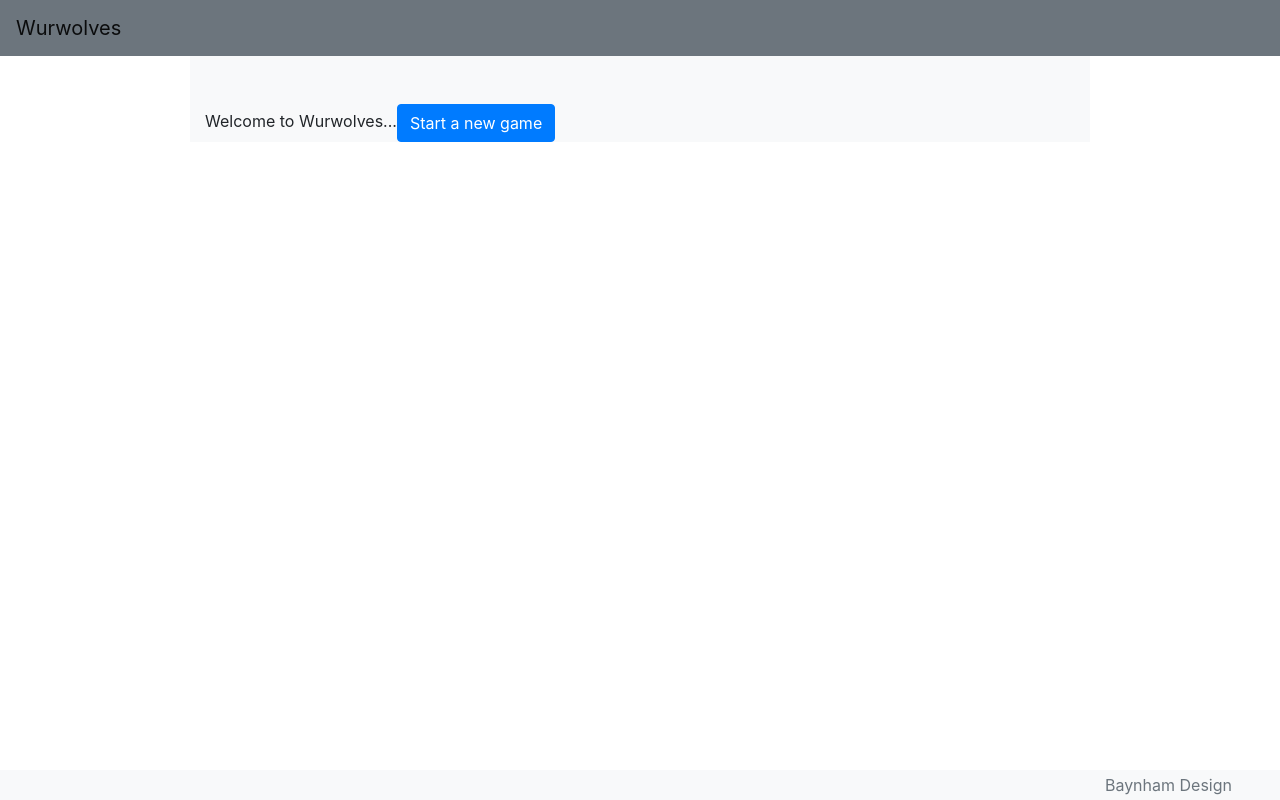
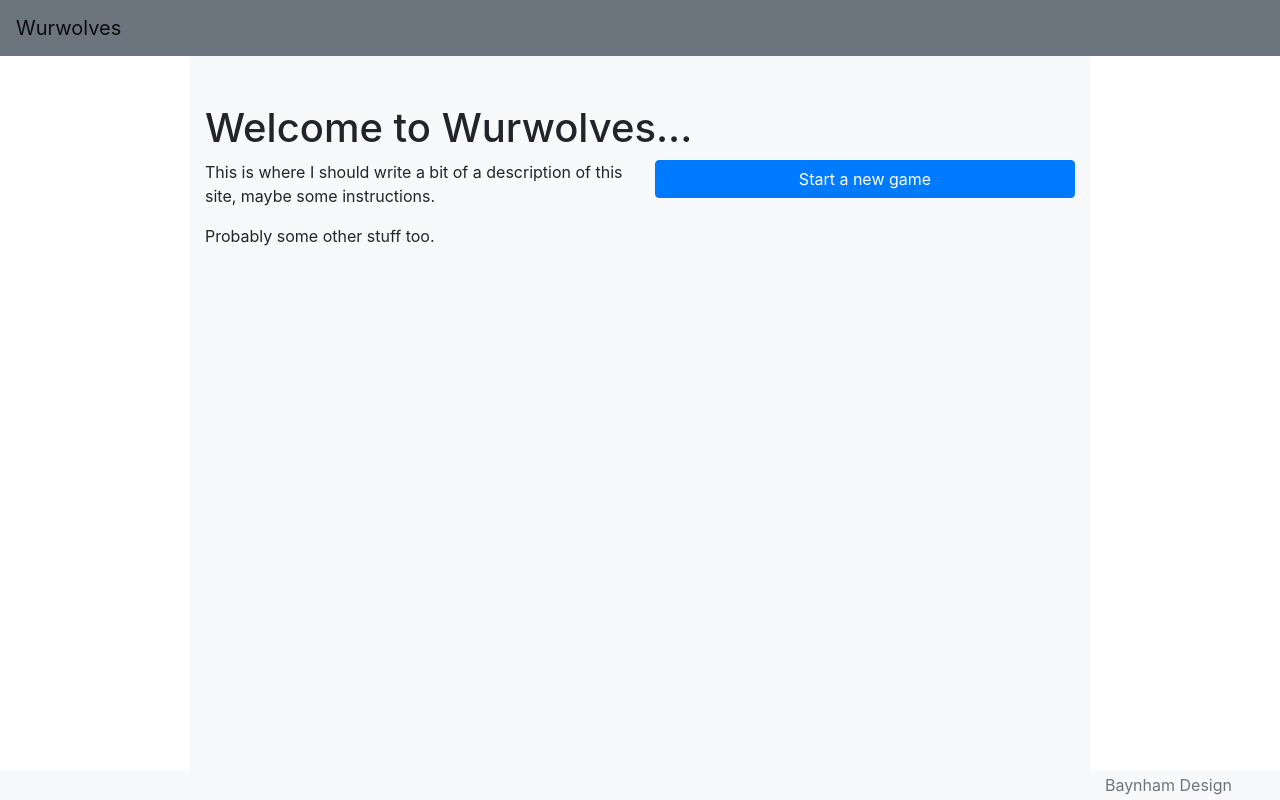
Before and after one commit to charlesbaynham/wurwolves, a React (Create React App) app in the folder react-ui/: page / in a window 1280 px wide. Built offline with nearby package versions, Linux system fonts and the light colour scheme.

Commit message:
Style the home page a bit

```diff
--- a/react-ui/src/App.css
+++ b/react-ui/src/App.css
@@ -18,8 +18,16 @@
   background: #AAA;
 }
 
+#main {
+  display: flex;
+  flex-direction: column;
+}
+#content-box {
+  flex-grow: 1;
+}
+
 @media (min-width: 1200px) {
-  .limited-width {
+  #content-box {
       max-width: 900px;
   }
 }
--- a/react-ui/src/game.js
+++ b/react-ui/src/game.js
@@ -1,15 +1,16 @@
 import React from 'react';
+import Container from 'react-bootstrap/Container';
 
 import Controls from './features/Controls'
 import GridAndChat from './features/GridAndChat'
 
 function Game() {
     return (
-        <div className="container limited-width pt-5 bg-light bg-night-dark">
+        <Container id="content-box" className="container pt-5 bg-light bg-night-dark">
             <GridAndChat />
             <h1 className="row col d-md-block d-none">Your role</h1>
             <Controls />
-        </div>
+        </Container>
     );
 }
 
--- a/react-ui/src/home.js
+++ b/react-ui/src/home.js
@@ -1,17 +1,31 @@
 import React, { Component } from 'react';
 import Button from 'react-bootstrap/Button';
+import Container from 'react-bootstrap/Container';
+import Col from 'react-bootstrap/Col';
+import Row from 'react-bootstrap/Row';
+import ReactMarkdown from 'react-markdown';
 
 
 class Home extends Component {
     render() {
         return (
-            <div className="container limited-width pt-5 bg-light bg-night-dark">
-                Welcome to Wurwolves...
+            <Container id="content-box" className="pt-5 bg-light bg-night-dark">
+                <Row><Col><h1>Welcome to Wurwolves...</h1></Col></Row>
+                <Row>
+                    <Col md>
+                    <ReactMarkdown source={`
+This is where I should write a bit of a description of this site, maybe some instructions.
 
-                <Button onClick={this.start_game}>
-                    Start a new game
-                </Button>
-            </div>
+Probably some other stuff too.
+                    `} />
+                    </Col>
+                    <Col md>
+                        <Button block onClick={this.start_game}>
+                            Start a new game
+                    </Button>
+                    </Col>
+                </Row>
+            </Container>
         );
     }
 
```
